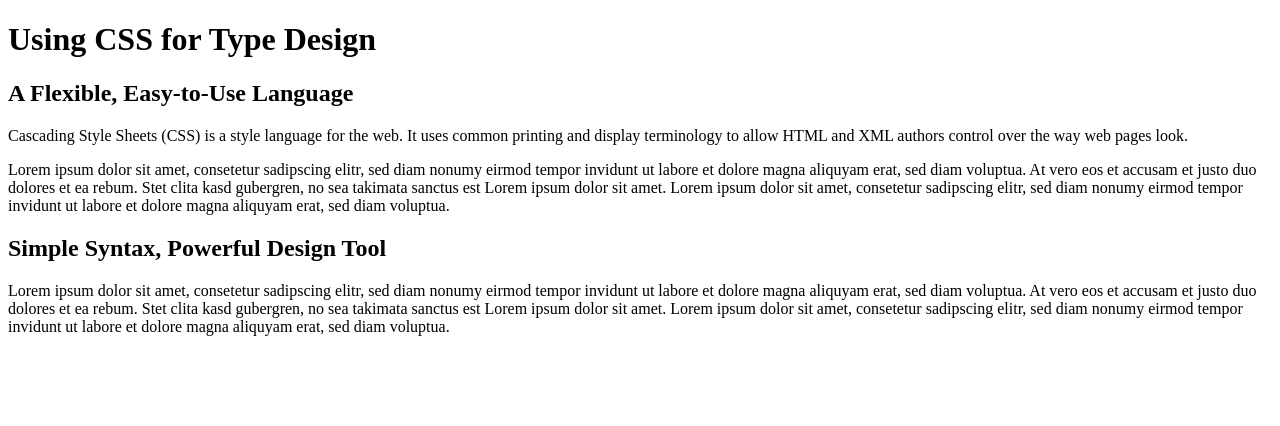
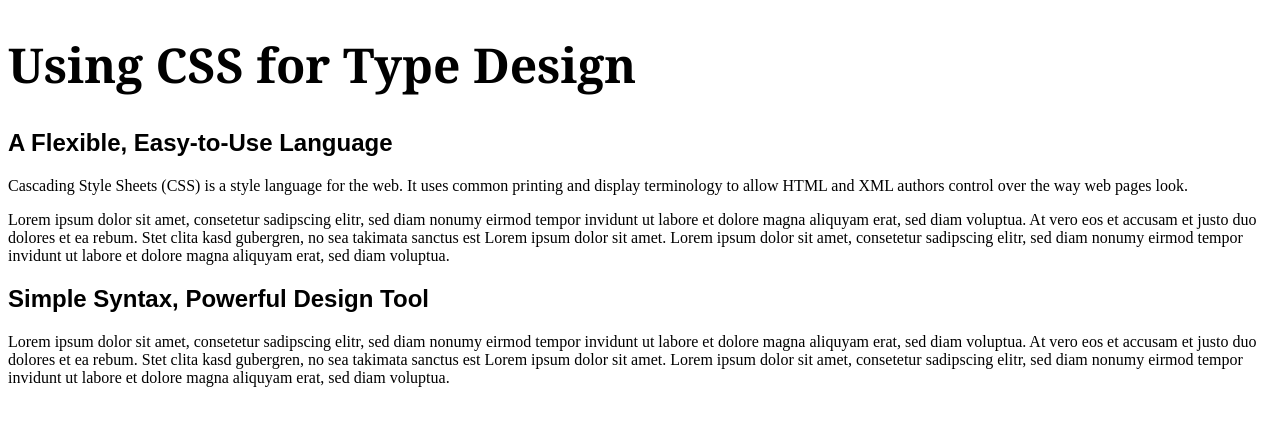
Before and after one commit to bida23-087/hello-world, a plain HTML site: page typography.html in a window 1280 px wide. Drawn offline with Linux system fonts and the light colour scheme.

Commit message:
Update typography.html

```diff
--- a/typography.html
+++ b/typography.html
@@ -3,6 +3,16 @@
 	<html>
 	<head>
 	<title>CSS Font Activity</title>
+	<style>
+		h1 {
+			font-size:3em;
+			font-family:georgia, serif;
+		}
+		h2 {
+			font-size:1.5em;
+			font-family:arial, helvetica, sans-serif;
+		}
+	</style>
 	<meta content="text/html; charset=utf-8" http-equiv="Content-Type" />
 
 	</head>
```
